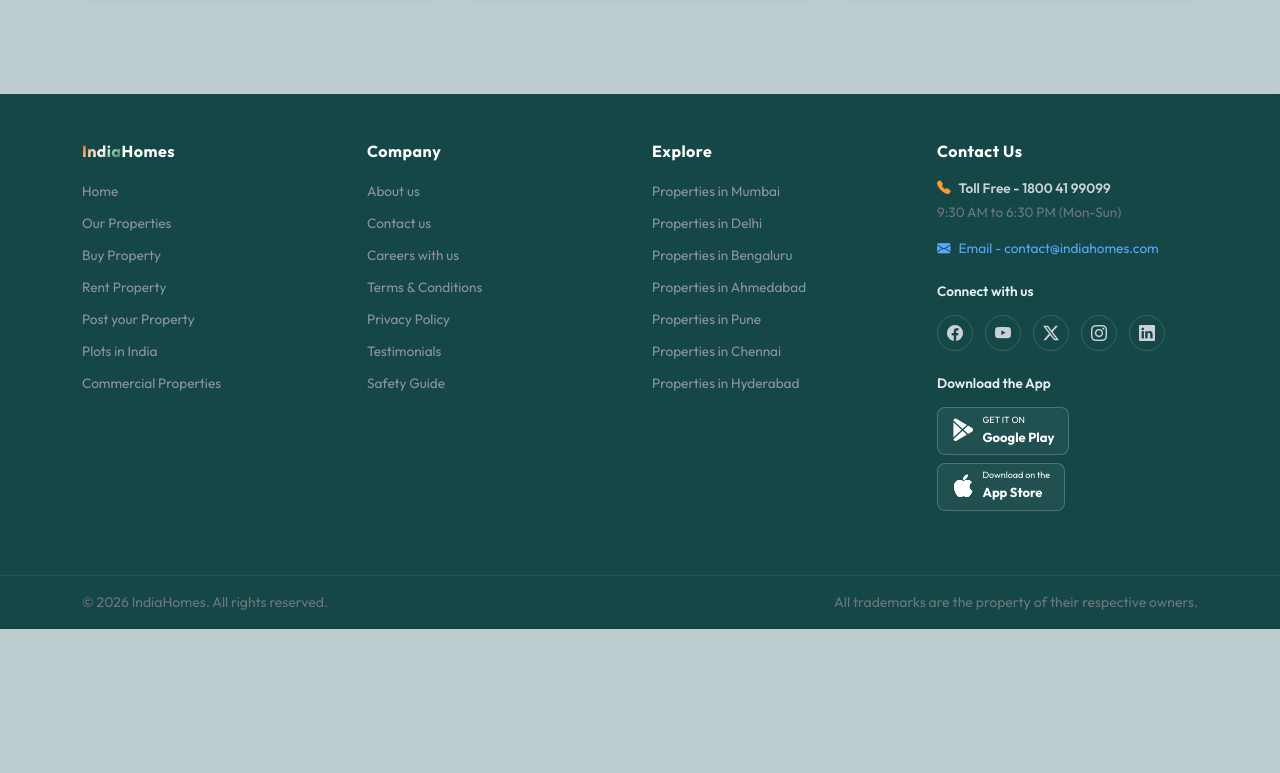
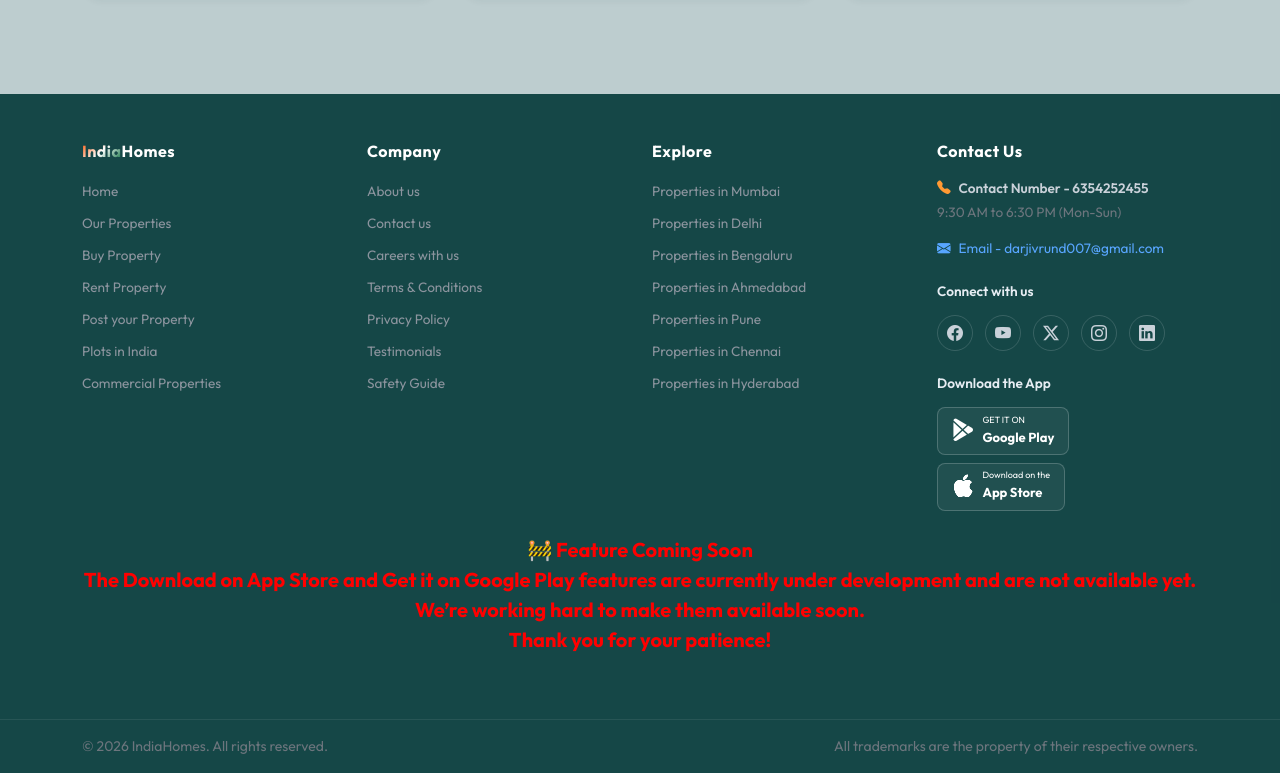
Before and after one commit to vrunddarji007/IndiaHouse, an Angular app in the folder frontend/: page / in a window 1280 px wide. Shown: the part 1465-2238 px from the top of the page. Before the commit the page ends 2094 px from the top, so only its background shows below. Built offline with nearby package versions, Linux system fonts and the light colour scheme.

Commit message:
feat: user-updated footer contact info and added features coming soon notice

```diff
--- a/frontend/src/app/shared/footer/footer.component.ts
+++ b/frontend/src/app/shared/footer/footer.component.ts
@@ -59,13 +59,13 @@
           <div class="col-lg-3 col-md-6">
             <h5 class="footer-heading mb-3">Contact Us</h5>
             <div class="contact-info mb-3">
-              <p class="mb-1 fw-semibold"><i class="bi bi-telephone-fill me-2 text-tricolor-icon"></i>Toll Free - 1800 41 99099</p>
+              <p class="mb-1 fw-semibold"><i class="bi bi-telephone-fill me-2 text-tricolor-icon"></i>Contact Number - 6354252455</p>
               <p class="small text-muted mb-0">9:30 AM to 6:30 PM (Mon-Sun)</p>
             </div>
             <div class="contact-info mb-4">
               <p class="mb-0">
-                <a href="mailto:contact&#64;indiahomes.com" class="footer-email-link">
-                  <i class="bi bi-envelope-fill me-2"></i>Email - contact&#64;indiahomes.com
+                <a href="mailto:darjivrund005&#64;gmail.com" class="footer-email-link">
+                  <i class="bi bi-envelope-fill me-2"></i>Email - darjivrund007&#64;gmail.com
                 </a>
               </p>
             </div>
@@ -96,8 +96,17 @@
                 </div>
               </a>
             </div>
+
           </div>
 
+          <div class="col-12 mt-4 text-center">
+            <span class="fw-bold" style="font-size: 20px; color:red;">
+              <b>🚧 Feature Coming Soon</b><br>
+              The Download on App Store and Get it on Google Play features are currently under development and are not available yet.
+              We’re working hard to make them available soon.<br>
+              Thank you for your patience!
+            </span>
+          </div>
         </div>
       </div>
 
```
